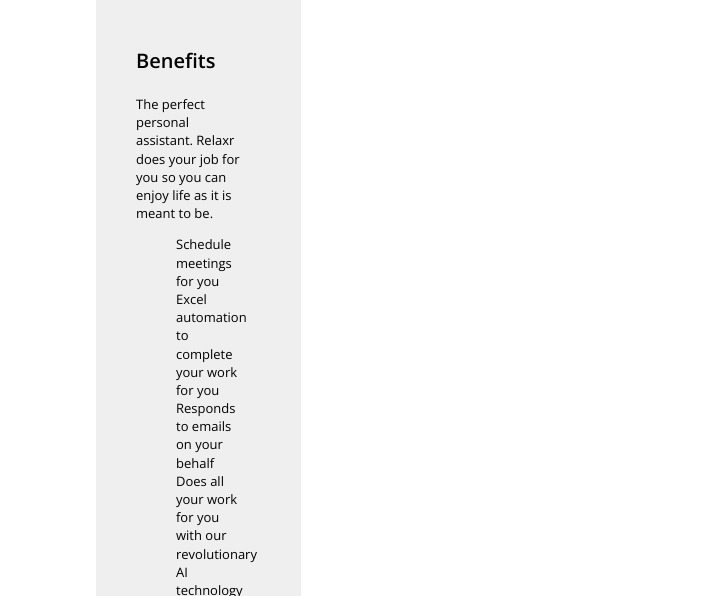
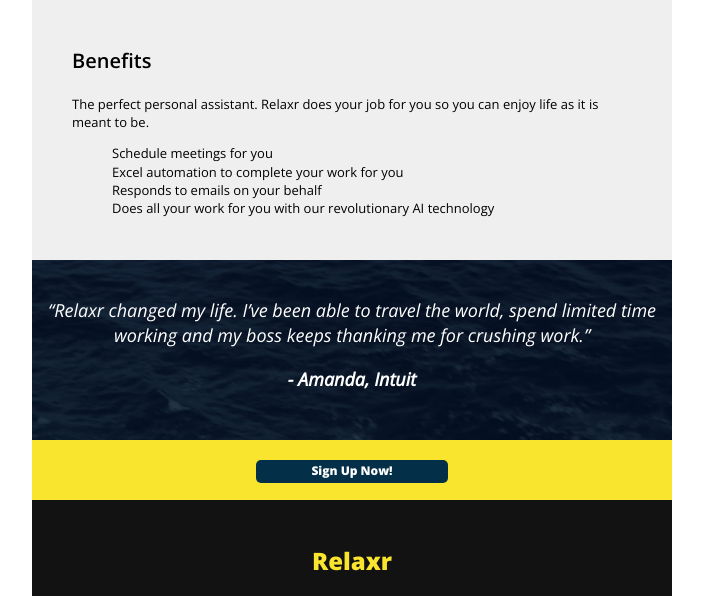
Before and after one commit to rshulman/FEWD68_RachelShulman, a plain HTML site: page Assignment 3/index.html in a window 1280 px wide. Shown: the part 219-815 px from the top of the page, without its empty margins (288-991 px from the left). Drawn offline with nearby package versions, Linux system fonts and the light colour scheme.

Commit message:
update assignment 3

```diff
--- a/Assignment 3/css/style.css
+++ b/Assignment 3/css/style.css
@@ -63,21 +63,17 @@
 /* Center the container */
 
 #container {
-  width: 40%;
+  width: 50%;
   margin: 0 auto;
   text-align: center;
 
 }
 
-/*shouldnt the whole thing be in the center and 50% of the page width?
-I had to do it to each div within the id for it to work */
-
-
 header {
   background: url(../images/header_bg.jpg);
   background-size: cover;
   height: 200px;
-  width: 40%;
+
 
 }
 
@@ -104,7 +100,7 @@
   background-size: cover;
   height:150px;
   padding: 20px;
-  width: 40%;
+
 
 }
 
@@ -123,7 +119,7 @@
   padding-bottom: 30px;
   padding-top: 30px;
   padding-right: 60px;
-  width: 40%;
+
 
 }
 
@@ -153,7 +149,7 @@
   height: 180px;
   padding-top: 20px;
   padding-bottom:30px;
-  width: 40%;
+
 
 }
 
@@ -167,7 +163,6 @@
   height: 60px;
   padding-top:20px;
   padding-bottom:20px;
-  width: 40%;
 }
 
 .button {
```
